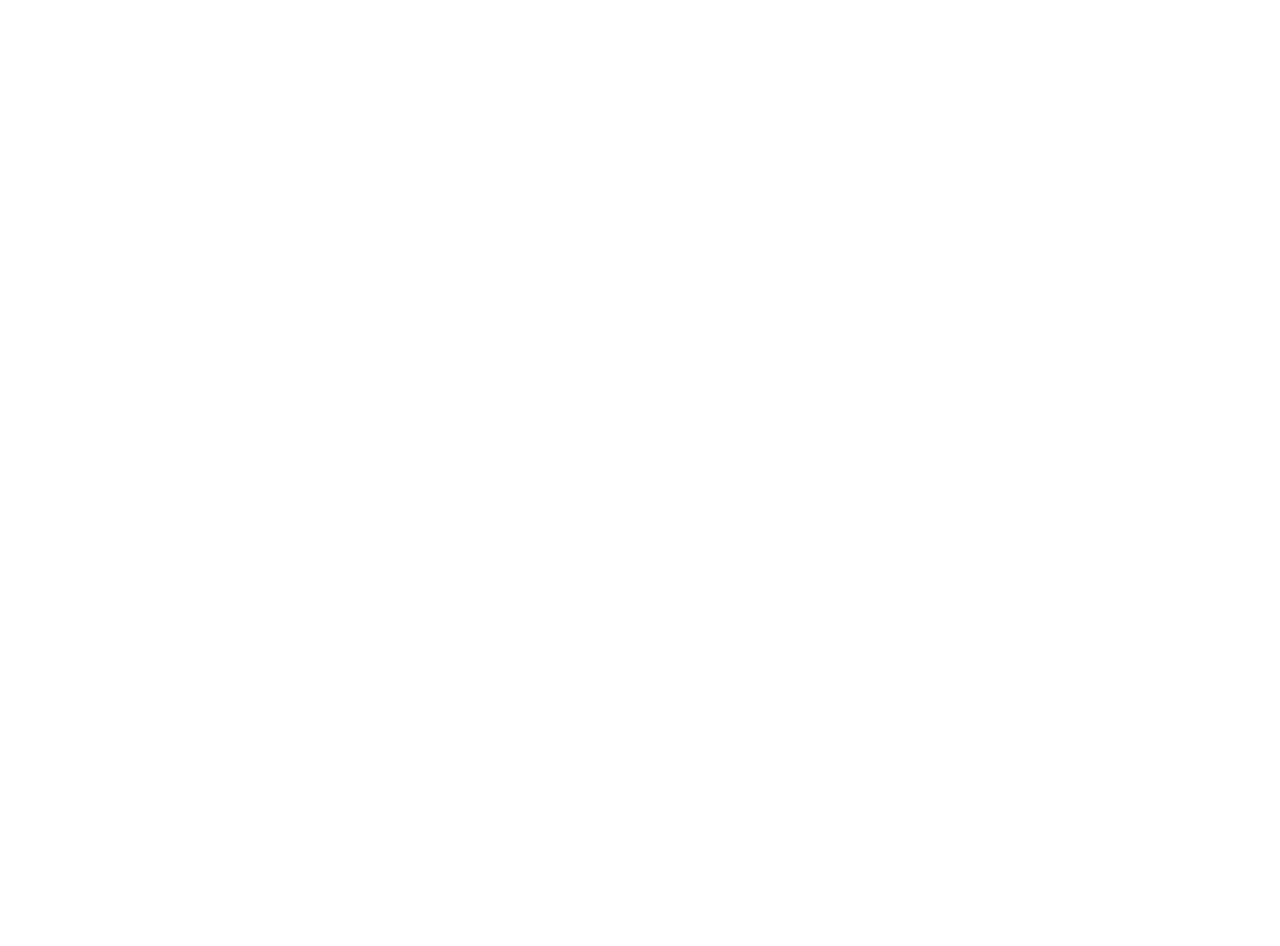
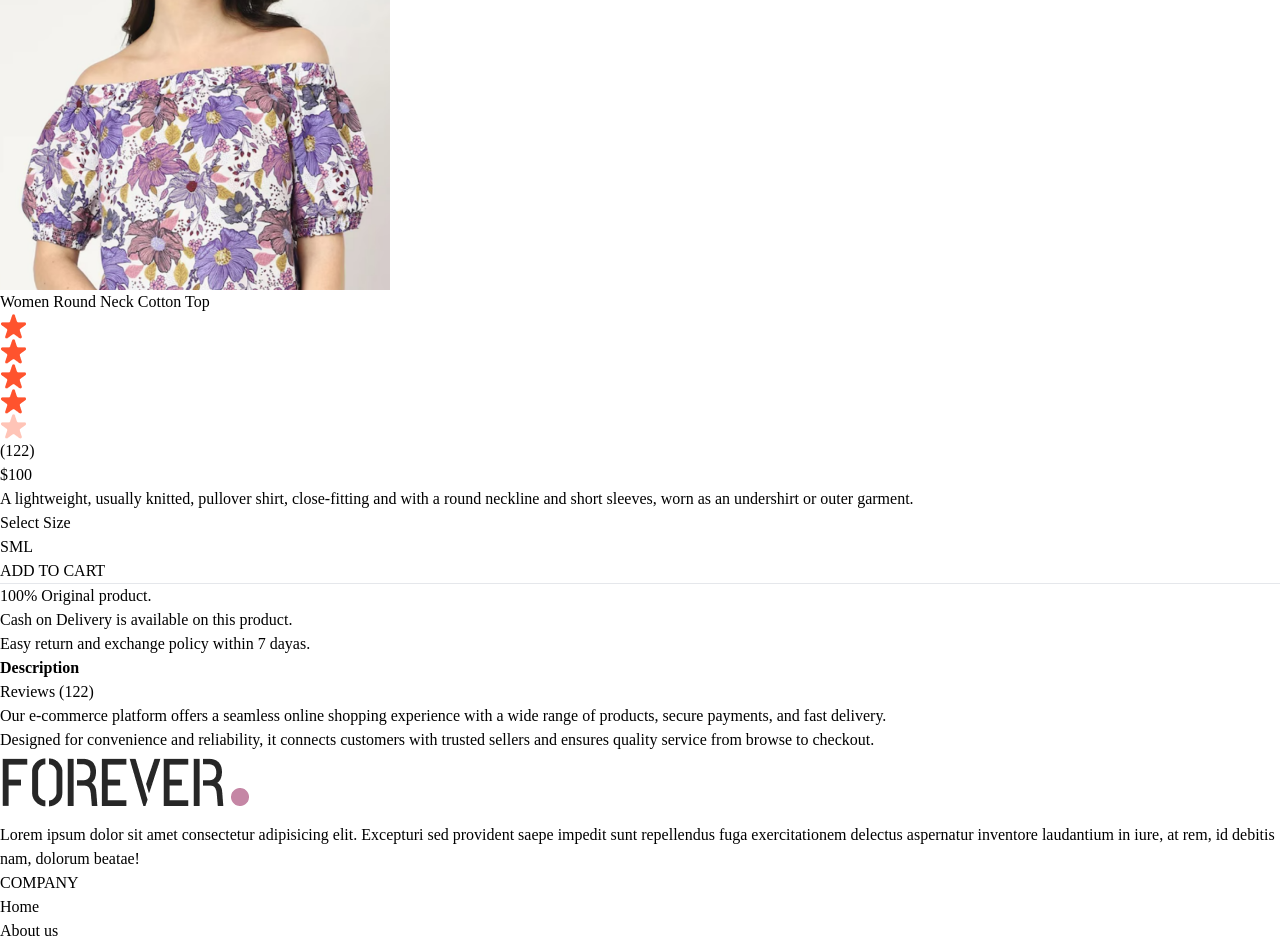
Before and after one commit to Goutham-IITJ/E-commerce-platform, a React (Vite) app in the folder frontend/: page /product/aaaaa in a window 1280 px wide. Shown: the part 1132-2078 px from the top of the page. Before the commit the page ends 858 px from the top, so only its background shows below. Built offline with nearby package versions, Linux system fonts and the light colour scheme.

Commit message:
products page

```diff
--- a/frontend/src/components/ProductItem.jsx
+++ b/frontend/src/components/ProductItem.jsx
@@ -1,20 +1,25 @@
-import React, {useContext} from 'react'
-import { ShopContext } from '../context/ShopContext'
-import { Link } from 'react-router-dom';
+import React, { useContext } from "react";
+import { ShopContext } from "../context/ShopContext";
+import { Link } from "react-router-dom";
 
-const ProductItem = ({id,image,name,price}) => {
+const ProductItem = ({ id, image, name, price }) => {
+  const { currency } = useContext(ShopContext);
+  return (
+    <Link className="text-gray-700 cursor-pointer" to={`/product/${id}`}>
+      <div className="overflow-hidden">
+        <img
+          className="hover:scale-110 transition ease-in-out"
+          src={image[0]}
+          alt=""
+        />
+      </div>
+      <p className="pt-3 pb-1 text-sm">{name}</p>
+      <p className="text-sm font-medium">
+        {currency}
+        {price}
+      </p>
+    </Link>
+  );
+};
 
-    const {currency} =useContext(ShopContext);
-  return (
-    <Link className='text-gray-700 cursor-pointer' to={`/product${id}`}>
-        <div className='overflow-hidden'>
-            <img className='hover:scale-110 transition ease-in-out' src={image[0]} alt="" />
-        </div>
-        <p className='pt-3 pb-1 text-sm'>{name}</p>
-        <p className='text-sm font-medium'>{currency}{price}</p>
-    </Link>
-
-  )
-}
-
-export default ProductItem
+export default ProductItem;
--- a/frontend/src/index.css
+++ b/frontend/src/index.css
@@ -18,6 +18,10 @@
     font-style: normal;
   }
 
+  ::-webkit-scrollbar{
+    display:none;
+  }
+
   @media(max-width:640px){
     a.active{
         background-color: black;
--- a/frontend/src/pages/Product.jsx
+++ b/frontend/src/pages/Product.jsx
@@ -1,11 +1,98 @@
-import React from 'react'
+import React, { useContext, useEffect, useState } from 'react'
+import { useParams } from 'react-router-dom'
+import { ShopContext } from '../context/ShopContext';
+import { assets } from '../assets/assets';
 
 const Product = () => {
-  return (
-    <div>
 
-    </div>
-  )
+  const {productId} = useParams();
+  const {products,currency} = useContext(ShopContext);
+  const [productData, setProductData] = useState(false);
+  const [image,setImage] = useState('')
+  const [size,setSize] = useState('')
+
+  const fetchProductData = async () => {
+    products.map((item)=>{
+      if(item._id === productId){
+        setProductData(item)
+        console.log(item);
+        setImage(item.image[0])
+        return null;
+      }
+    })
+  }
+
+  useEffect(()=>{
+    fetchProductData();
+  },[productId,products])
+
+  return productData ? (
+    <div className='border-t-2 pt-10 transition-opacity ease-in duration-500 opacity-100'>
+      {/*product data */}
+      <div className='flex gap-12 sm:gap-12 flex-col sm:flex-row'>
+
+        {/*product images */}
+        <div className='flex-1 flex flex-col-reverse gap-3 sm:flex-row'>
+
+          <div className='flex sm:flex-col overflow-x-auto sm:overflow-y-scroll justify-between sm:justify-normal sm:w-[18.7%] w-full'>
+              {
+                productData.image.map((item, index) =>(
+                    <img onClick={()=>setImage(item)} src={item} key={index} className='w-[24%] sm:w-full sm:mb-3 flex-shrink-0 cursor-pointer' alt="" />
+                ))
+              }
+          </div>
+          <div className='w-full sm:w-[80%]'>
+              <img className='w-full h-auto' src={image} alt="" />
+          </div>
+        </div>
+        {/*product info */}
+        <div className='flex-1'>
+          <h1 className='font-medium text-2xl mt-2'>{productData.name}</h1>
+          <div className='flex items-center gap-1 mt-2'>
+              <img src={assets.star_icon} alt="" className='w-3 5' />
+              <img src={assets.star_icon} alt="" className='w-3 5' />
+              <img src={assets.star_icon} alt="" className='w-3 5' />
+              <img src={assets.star_icon} alt="" className='w-3 5' />
+              <img src={assets.star_dull_icon} alt="" className='w-3 5' />
+              <p className='pl-2'>(122)</p>
+          </div>
+          <p className='mt-5 text-3xl font-medium'>{currency}{productData.price}</p>
+          <p className='mt-5 text-gray-500 md:w-4/5'>{productData.description}</p>
+          <div className='flex flex-col gap-4 my-8'>
+            <p>Select Size</p>
+            <div className='flex gap-2'>
+              {productData.sizes.map((item, index) =>(
+                  <button onClick={()=>setSize(item)} className={`border py-2 px-4 bg-gray-100 ${item === size ? 'border-orange-500': ''}`} key={index}>{item}</button>
+              ))}
+            </div>
+
+          </div>
+          <button className='bg-black text-white px-8 py-3 text-sm active:bg-gray-700'>ADD TO CART</button>
+          <hr className='mt-8 sm:w-4/5' />
+          <div className='text-sm text-gray-500 mt-5 flex flex-col gap-1'>
+            <p>100% Original product.</p>
+            <p>Cash on Delivery is available on this product.</p>
+            <p>Easy return and exchange policy within 7 dayas.</p>
+          </div>
+        </div>
+       </div>
+       {/*-----description and review section------ */}
+       <div className='mt-20'>
+              <div className='flex'>
+                <b className='border px-5 py-3 text-sm'>Description</b>
+                <p className='border px-5 py-3 text-sm'>Reviews (122)</p>
+              </div>
+              <div className='flex flex-col gap-4 border px-6 py-6 text-sm text-gray-500'>
+                <p>Our e-commerce platform offers a seamless online shopping experience with a wide range of products, secure payments, and fast delivery.</p>
+                <p>Designed for convenience and reliability, it connects customers with trusted sellers and ensures quality service from browse to checkout.</p>
+              </div>
+       </div>
+      {/*-------display related products------ */}
+
+
+
+      </div>
+  ): <div className='opacity-0'></div>
 }
 
 export default Product
```
